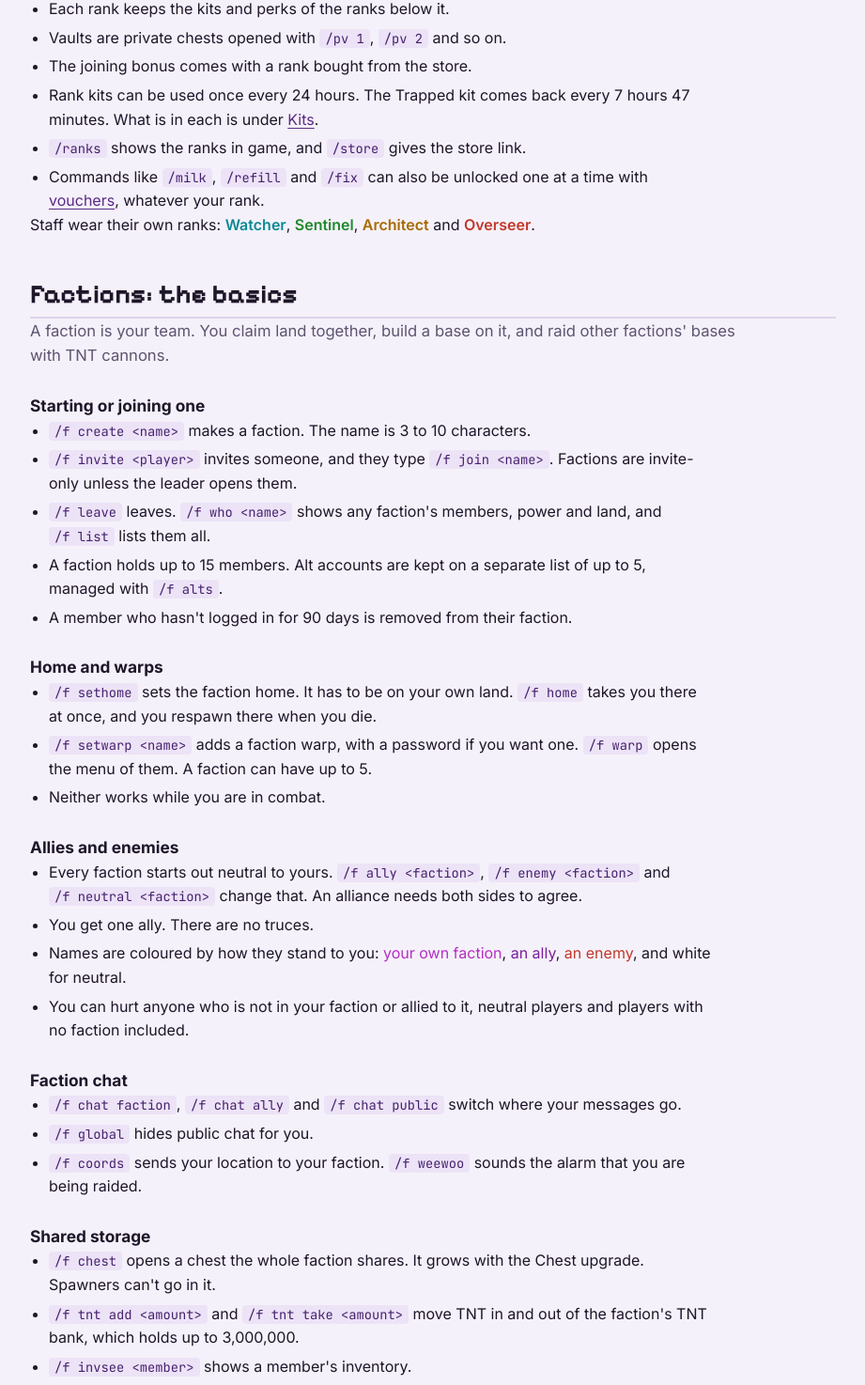
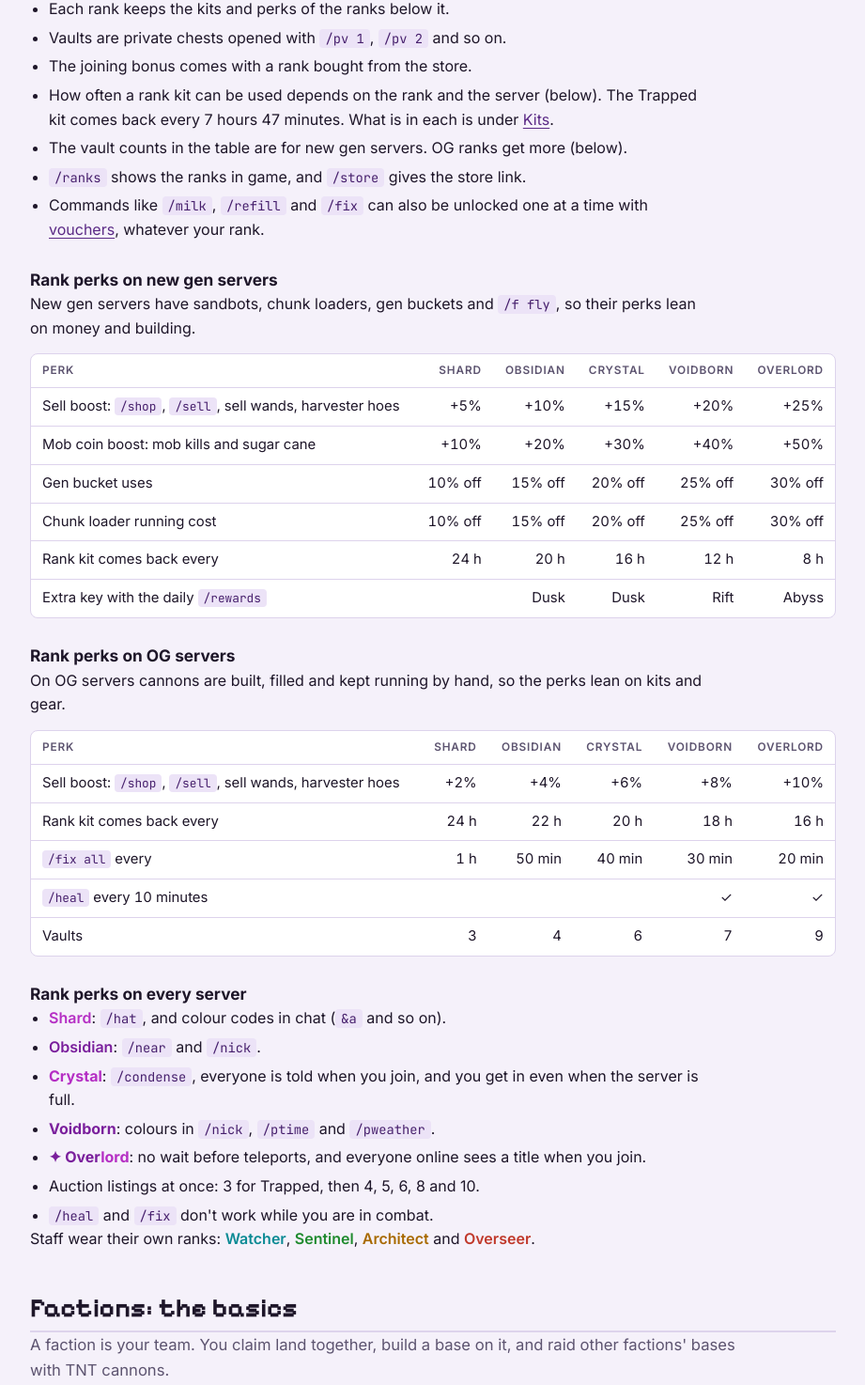
Before and after one commit to klumsy-Faeries/obbytrap-wiki, a plain HTML site: page index.html in a window 1280 px wide. Shown: the part 1892-3366 px from the top of the page at 94% size, without its empty margins (324-1245 px from the left). Drawn offline with Linux system fonts and the light colour scheme.

Commit message:
Rank perks for OG and new gen servers
Co-Authored-By: Claude Opus 5.5 <noreply@anthropic.com>

```diff
--- a/index.html
+++ b/index.html
@@ -223,9 +223,41 @@ footer { color: var(--muted); font-size: 0.88rem; border-top: 1px solid var(--li
         <li>Each rank keeps the kits and perks of the ranks below it.</li>
         <li>Vaults are private chests opened with <code>/pv 1</code>, <code>/pv 2</code> and so on.</li>
         <li>The joining bonus comes with a rank bought from the store.</li>
-        <li>Rank kits can be used once every 24 hours. The Trapped kit comes back every 7 hours 47 minutes. What is in each is under <a href="#kits">Kits</a>.</li>
+        <li>How often a rank kit can be used depends on the rank and the server (below). The Trapped kit comes back every 7 hours 47 minutes. What is in each is under <a href="#kits">Kits</a>.</li>
+        <li>The vault counts in the table are for new gen servers. OG ranks get more (below).</li>
         <li><code>/ranks</code> shows the ranks in game, and <code>/store</code> gives the store link.</li>
         <li>Commands like <code>/milk</code>, <code>/refill</code> and <code>/fix</code> can also be unlocked one at a time with <a href="#vouchers">vouchers</a>, whatever your rank.</li>
+      </ul>
+      <h3>Rank perks on new gen servers</h3>
+      <p>New gen servers have sandbots, chunk loaders, gen buckets and <code>/f fly</code>, so their perks lean on money and building.</p>
+      <div class="scroll"><table>
+        <tr><th>Perk</th><th class="num">Shard</th><th class="num">Obsidian</th><th class="num">Crystal</th><th class="num">Voidborn</th><th class="num">Overlord</th></tr>
+        <tr><td>Sell boost: <code>/shop</code>, <code>/sell</code>, sell wands, harvester hoes</td><td class="num">+5%</td><td class="num">+10%</td><td class="num">+15%</td><td class="num">+20%</td><td class="num">+25%</td></tr>
+        <tr><td>Mob coin boost: mob kills and sugar cane</td><td class="num">+10%</td><td class="num">+20%</td><td class="num">+30%</td><td class="num">+40%</td><td class="num">+50%</td></tr>
+        <tr><td>Gen bucket uses</td><td class="num">10% off</td><td class="num">15% off</td><td class="num">20% off</td><td class="num">25% off</td><td class="num">30% off</td></tr>
+        <tr><td>Chunk loader running cost</td><td class="num">10% off</td><td class="num">15% off</td><td class="num">20% off</td><td class="num">25% off</td><td class="num">30% off</td></tr>
+        <tr><td>Rank kit comes back every</td><td class="num">24 h</td><td class="num">20 h</td><td class="num">16 h</td><td class="num">12 h</td><td class="num">8 h</td></tr>
+        <tr><td>Extra key with the daily <code>/rewards</code></td><td class="num"></td><td class="num">Dusk</td><td class="num">Dusk</td><td class="num">Rift</td><td class="num">Abyss</td></tr>
+      </table></div>
+      <h3>Rank perks on OG servers</h3>
+      <p>On OG servers cannons are built, filled and kept running by hand, so the perks lean on kits and gear.</p>
+      <div class="scroll"><table>
+        <tr><th>Perk</th><th class="num">Shard</th><th class="num">Obsidian</th><th class="num">Crystal</th><th class="num">Voidborn</th><th class="num">Overlord</th></tr>
+        <tr><td>Sell boost: <code>/shop</code>, <code>/sell</code>, sell wands, harvester hoes</td><td class="num">+2%</td><td class="num">+4%</td><td class="num">+6%</td><td class="num">+8%</td><td class="num">+10%</td></tr>
+        <tr><td>Rank kit comes back every</td><td class="num">24 h</td><td class="num">22 h</td><td class="num">20 h</td><td class="num">18 h</td><td class="num">16 h</td></tr>
+        <tr><td><code>/fix all</code> every</td><td class="num">1 h</td><td class="num">50 min</td><td class="num">40 min</td><td class="num">30 min</td><td class="num">20 min</td></tr>
+        <tr><td><code>/heal</code> every 10 minutes</td><td class="num"></td><td class="num"></td><td class="num"></td><td class="num">&#10003;</td><td class="num">&#10003;</td></tr>
+        <tr><td>Vaults</td><td class="num">3</td><td class="num">4</td><td class="num">6</td><td class="num">7</td><td class="num">9</td></tr>
+      </table></div>
+      <h3>Rank perks on every server</h3>
+      <ul>
+        <li><span class="rank r-shard">Shard</span>: <code>/hat</code>, and colour codes in chat (<code>&amp;a</code> and so on).</li>
+        <li><span class="rank r-obsidian">Obsidian</span>: <code>/near</code> and <code>/nick</code>.</li>
+        <li><span class="rank r-crystal">Crystal</span>: <code>/condense</code>, everyone is told when you join, and you get in even when the server is full.</li>
+        <li><span class="rank r-voidborn">Voidborn</span>: colours in <code>/nick</code>, <code>/ptime</code> and <code>/pweather</code>.</li>
+        <li><span class="rank r-overlord">&#10022; Over<b>lord</b></span>: no wait before teleports, and everyone online sees a title when you join.</li>
+        <li>Auction listings at once: 3 for Trapped, then 4, 5, 6, 8 and 10.</li>
+        <li><code>/heal</code> and <code>/fix</code> don&#39;t work while you are in combat.</li>
       </ul>
       <p>Staff wear their own ranks: <span class="rank r-watcher">Watcher</span>, <span class="rank r-sentinel">Sentinel</span>, <span class="rank r-architect">Architect</span> and <span class="rank r-overseer">Overseer</span>.</p>
     </section>
```
